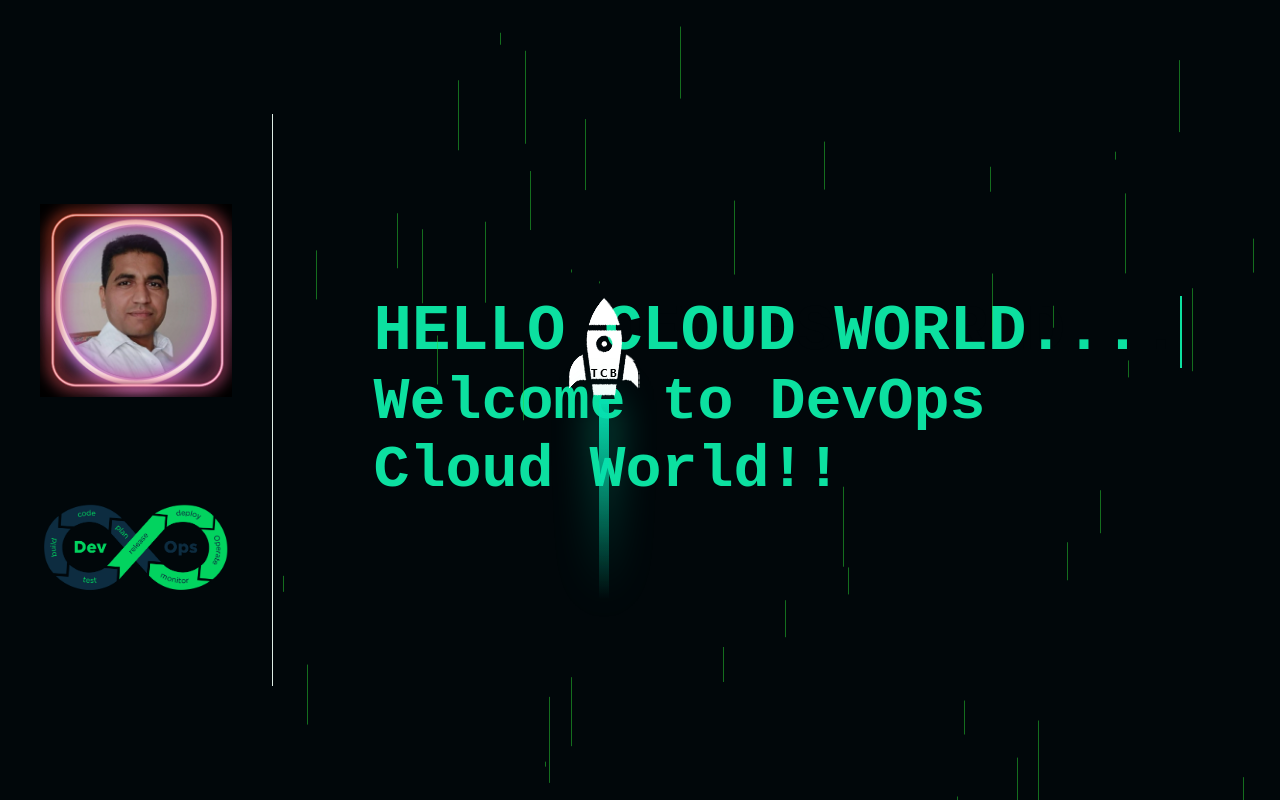
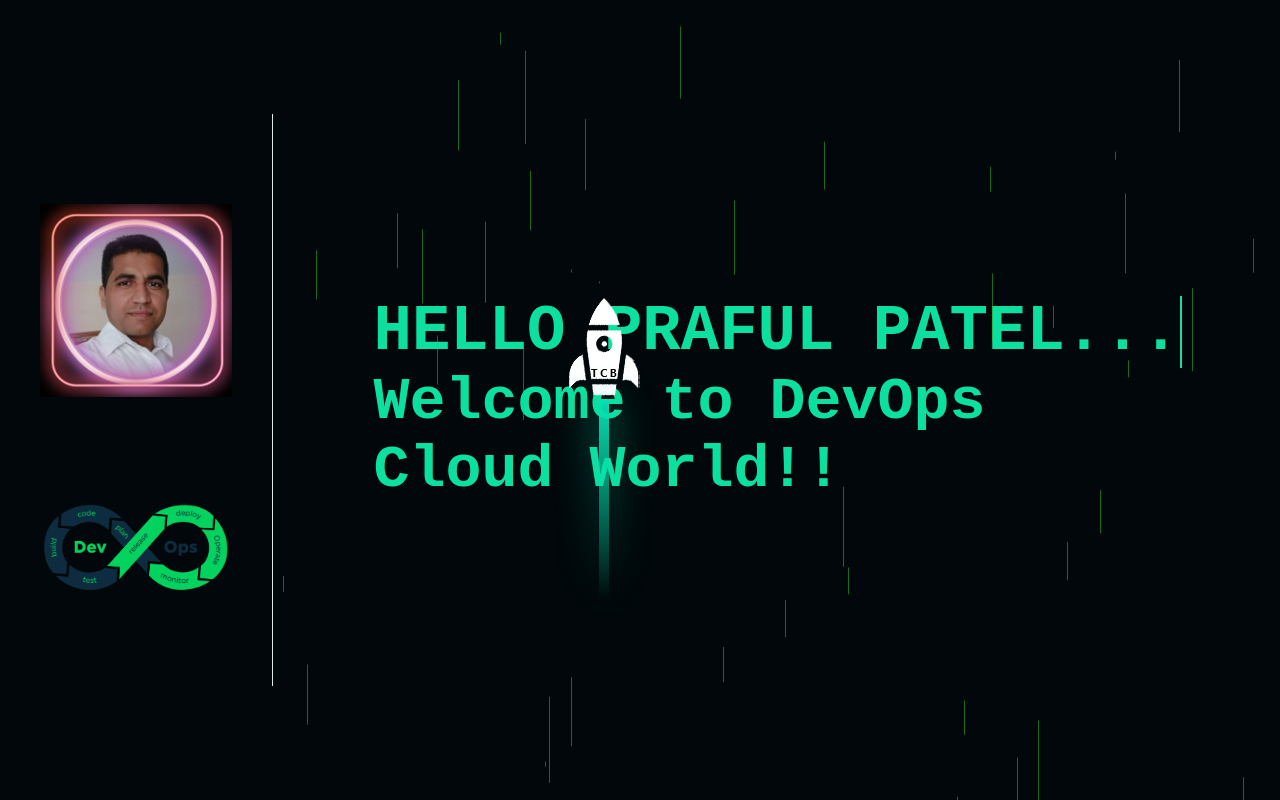
Before and after one commit to prafulpatel16/devops-cloud, a plain HTML site: page index.html in a window 1280 px wide. Drawn offline with Linux system fonts and the light colour scheme.

Commit message:
changed title to name

```diff
--- a/index.html
+++ b/index.html
@@ -18,7 +18,7 @@
         </div>
 
         <div class="texts">
-                 <h1 data-text="Hello Cloud World...">Hello DevOps World...</h1>
+                 <h1 data-text="Hello PRAFUL PATEL...">Hello PRAFUL PATEL...</h1>
 
             <h2  id="text"> </h2>
         </div>
```
